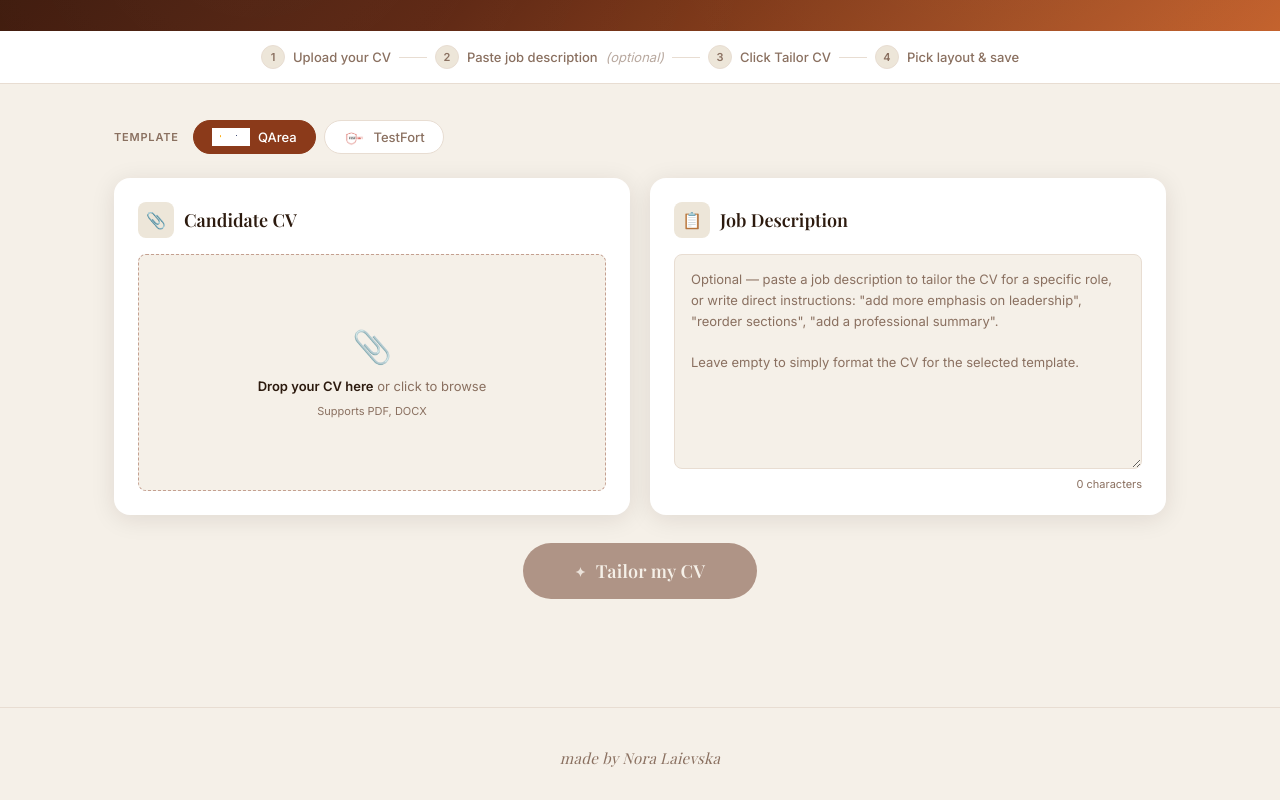
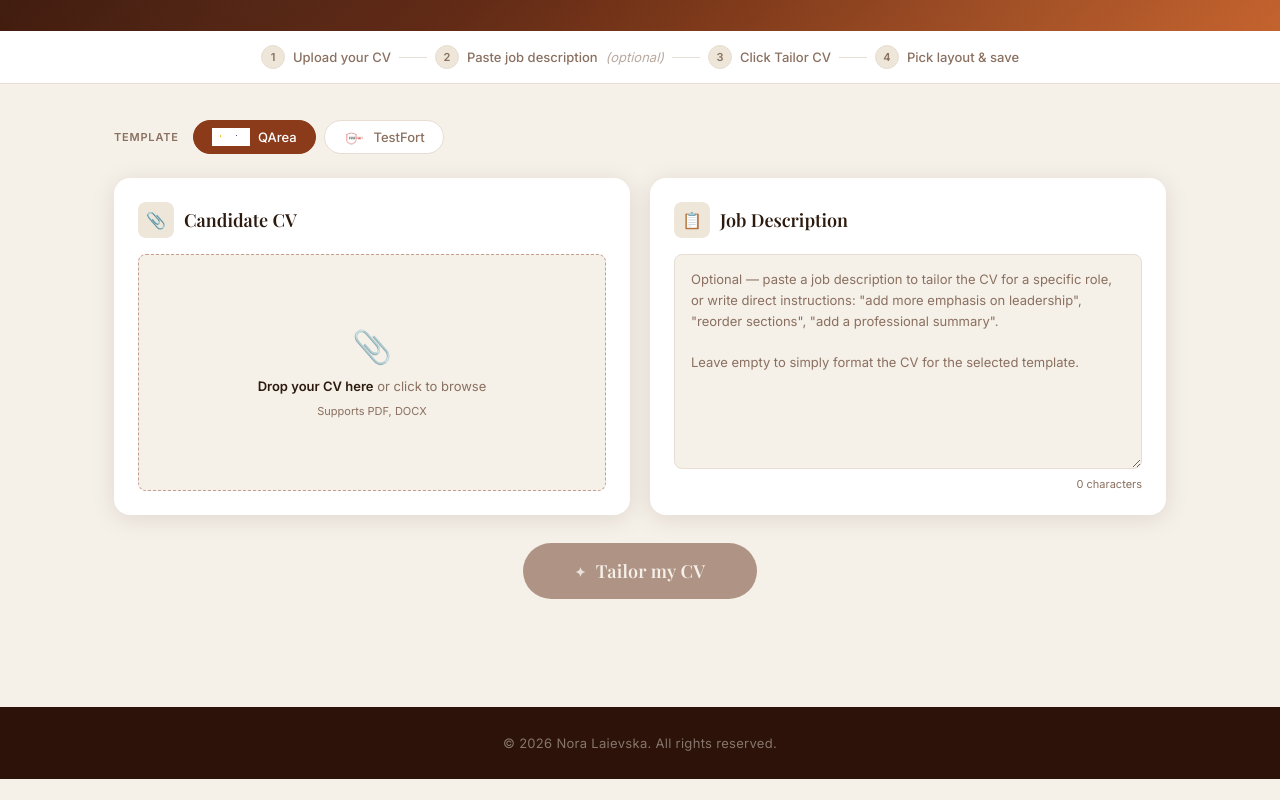
Before and after one commit to nora-la21/CV-generator, a React (Vite) app: page / in a window 1280 px wide. Shown: the part 306-1106 px from the top of the page. After the commit the page ends 1085 px from the top, so only its background shows below. Built offline with nearby package versions, Linux system fonts and the light colour scheme; a web font is replaced by a local one.

Commit message:
Redesign footer to match site design standards
https://claude.ai/code/session_016GJRLiZBmXvTHMBad4H82t

```diff
--- a/src/App.jsx
+++ b/src/App.jsx
@@ -152,7 +152,9 @@ export default function App() {
           </section>
         )}
       </main>
-      <footer className="site-footer">made by Nora Laievska</footer>
+      <footer className="site-footer">
+        <span className="site-footer__copy">&copy; {new Date().getFullYear()} Nora Laievska. All rights reserved.</span>
+      </footer>
     </div>
   );
 }
--- a/src/styles.css
+++ b/src/styles.css
@@ -57,13 +57,15 @@ body { font-family: var(--sans); background: var(--cream); color: var(--text); -
 .hero-title .italic-accent { font-style: italic; color: var(--gold); }
 .hero-subtitle { font-size: 16px; color: rgba(245,240,232,0.72); max-width: 460px; margin: 0 auto; line-height: 1.65; position: relative; }
 .site-footer {
-  text-align: center;
-  padding: 40px 24px 32px;
-  font-family: var(--serif);
-  font-style: italic;
-  font-size: 15px;
-  color: var(--text-muted);
-  border-top: 1px solid var(--border);
+  background: var(--brown-deep);
+  padding: 28px 40px;
+  display: flex;
+  align-items: center;
+  justify-content: center;
+}
+.site-footer__copy {
+  font-size: 13px;
+  color: rgba(245,240,232,0.45);
   letter-spacing: 0.3px;
 }
 
```
